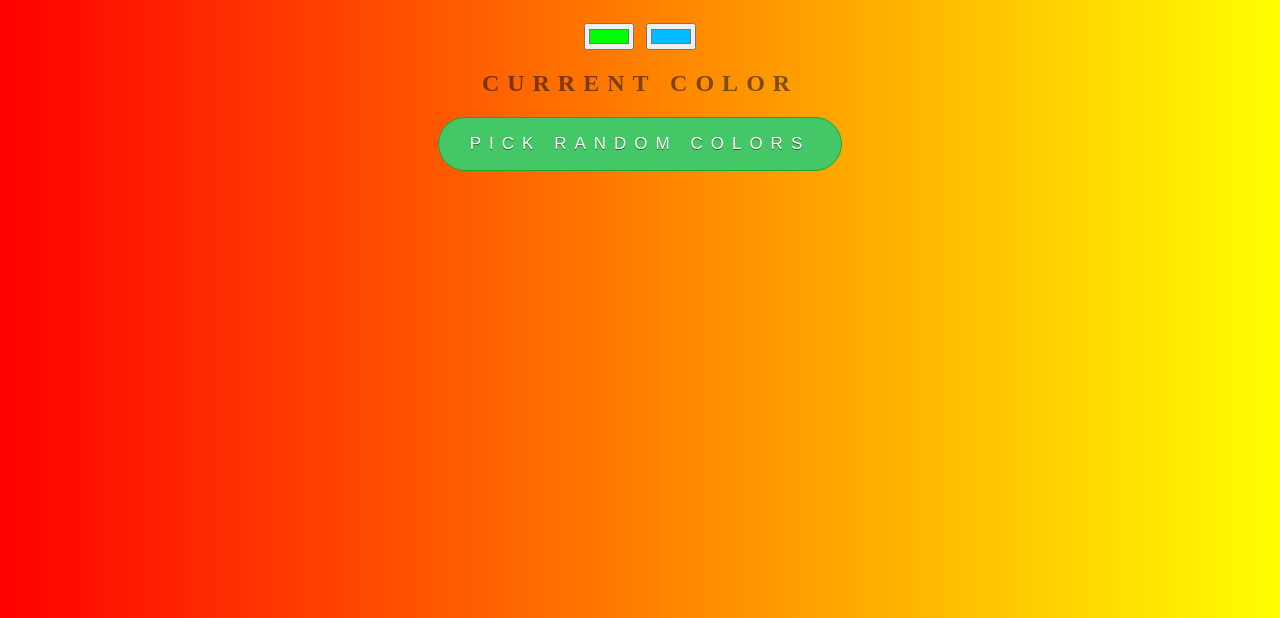
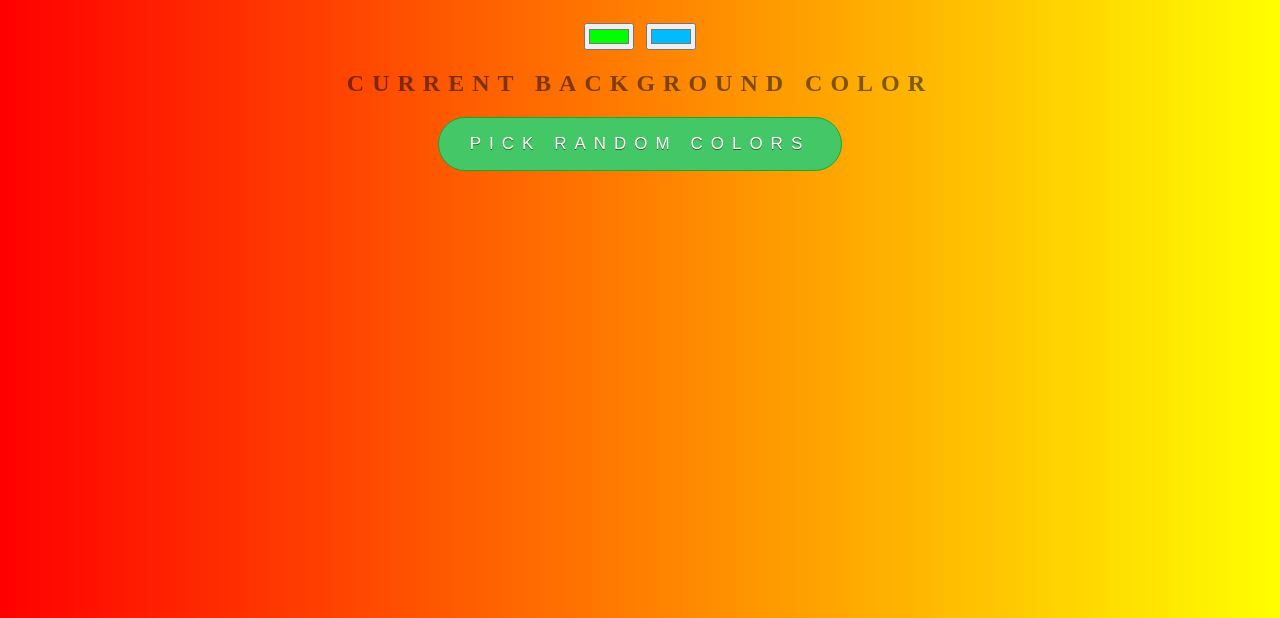
Before and after one commit to ralhanr/background-generator, a plain HTML site: page index.html in a window 1280 px wide. Shown: the part 182-800 px from the top of the page. Drawn offline with Linux system fonts and the light colour scheme.

Commit message:
Changed H2

```diff
--- a/index.html
+++ b/index.html
@@ -10,7 +10,7 @@
 	<h1>Gradient Generator class</h1>
 		<input class = "color1" type="color" name="color1" value = "#00FF00">
 		<input class = "color2" type="color" name="color2" value = "#00BBFF">
-	<h2>Current Color</h2>
+	<h2>Current Background Color</h2>
 	<h3></h3>
 	<!-- <button name = random, value=random>Pick Random Colors</button> -->
 
```
